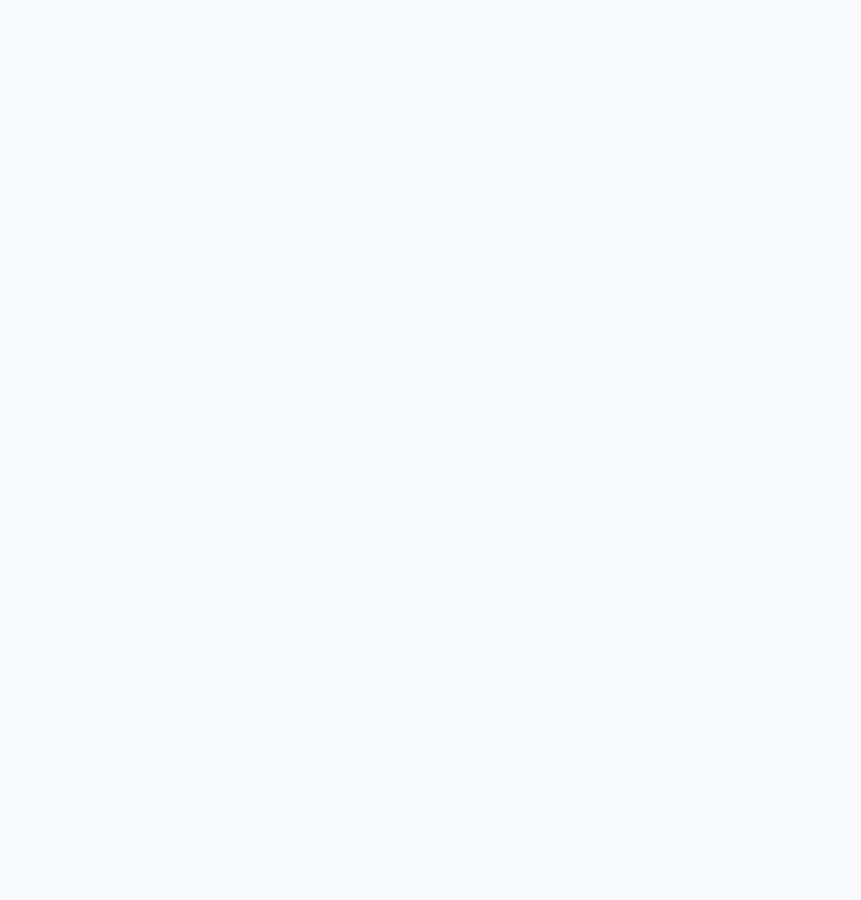
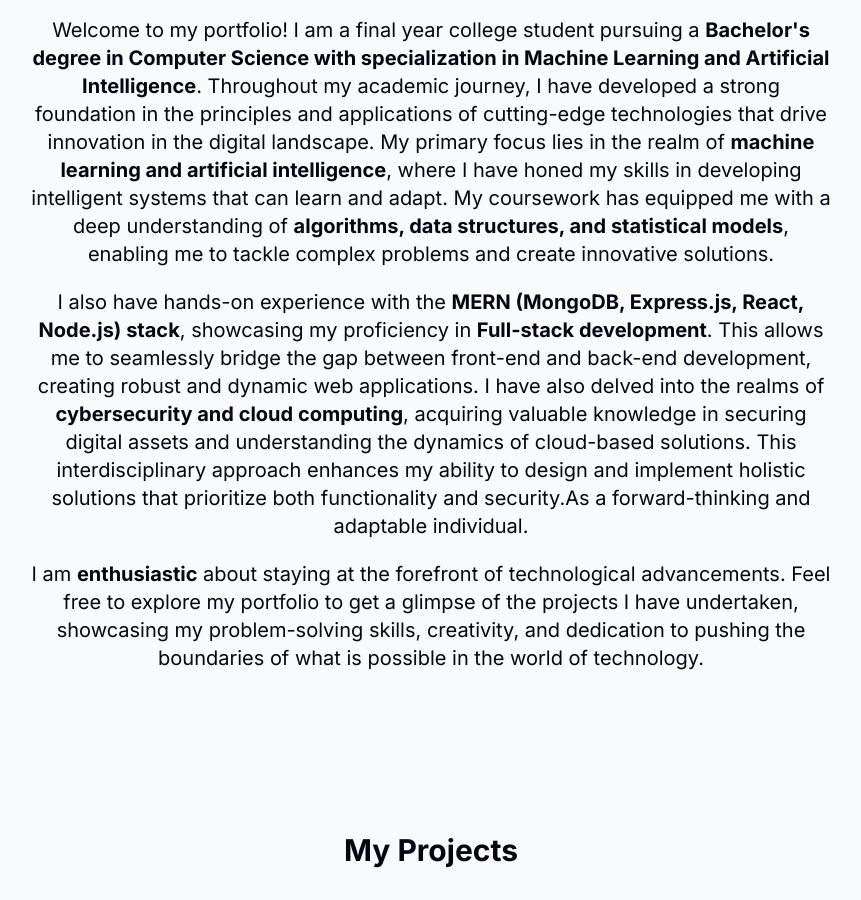
Before and after one commit to piyush-gupta123/Portfolio, a Next.js app: page / in a window 1280 px wide. Shown: the part 980-1880 px from the top of the page, without its empty margins (209-1070 px from the left). Before the commit the page ends 960 px from the top, so only its background shows below. Built offline with nearby package versions, Linux system fonts and the light colour scheme.

Commit message:
About section is complete

```diff
--- a/app/page.tsx
+++ b/app/page.tsx
@@ -1,3 +1,5 @@
+import About from "@/components/About";
+import Projects from "@/components/Projects";
 import Intro from "@/components/intro";
 import Sectiondivider from "@/components/section-divider";
 
@@ -5,7 +7,9 @@ export default function Home() {
   return (
     <main className="flex flex-col items-center px-4">
       <Intro />
-      <Sectiondivider/>
+      <Sectiondivider />
+      <About />
+      <Projects />
     </main>
-  )
+  );
 }
--- /dev/null
+++ b/components/About.tsx
@@ -0,0 +1,64 @@
+"use client";
+
+import React from "react";
+import { motion } from "framer-motion";
+import SectionHeading from "./section-heading";
+
+export default function About() {
+  return (
+    <motion.section
+      className="mb-28 max-w-[50rem] text-center leading-8 sm:mb-40"
+      initial={{ opacity: 0, y: 100 }}
+      animate={{ opacity: 1, y: 0 }}
+      transition={{ delay: 0.175 }}
+    >
+      <SectionHeading>About me</SectionHeading>
+      <p className="mb-5 text-xl">
+        Welcome to my portfolio! I am a final year college student pursuing a{" "}
+        <span className="font-bold">
+          Bachelor's degree in Computer Science with specialization in Machine
+          Learning and Artificial Intelligence
+        </span>
+        . Throughout my academic journey, I have developed a strong foundation
+        in the principles and applications of cutting-edge technologies that
+        drive innovation in the digital landscape. My primary focus lies in the
+        realm of{" "}
+        <span className="font-bold">
+          machine learning and artificial intelligence
+        </span>
+        , where I have honed my skills in developing intelligent systems that
+        can learn and adapt. My coursework has equipped me with a deep
+        understanding of{" "}
+        <span className="font-bold">
+          algorithms, data structures, and statistical models
+        </span>
+        , enabling me to tackle complex problems and create innovative
+        solutions.
+      </p>
+      <p className="mb-5 text-xl">
+        I also have hands-on experience with the{" "}
+        <span className="font-bold">
+          MERN (MongoDB, Express.js, React, Node.js) stack
+        </span>
+        , showcasing my proficiency in{" "}
+        <span className="font-bold">Full-stack development</span>. This allows
+        me to seamlessly bridge the gap between front-end and back-end
+        development, creating robust and dynamic web applications. I have also
+        delved into the realms of{" "}
+        <span className="font-bold">cybersecurity and cloud computing</span>,
+        acquiring valuable knowledge in securing digital assets and
+        understanding the dynamics of cloud-based solutions. This
+        interdisciplinary approach enhances my ability to design and implement
+        holistic solutions that prioritize both functionality and security.As a
+        forward-thinking and adaptable individual.
+      </p>
+      <p className="text-xl">
+        I am <span className="font-bold">enthusiastic</span> about staying at
+        the forefront of technological advancements. Feel free to explore my
+        portfolio to get a glimpse of the projects I have undertaken, showcasing
+        my problem-solving skills, creativity, and dedication to pushing the
+        boundaries of what is possible in the world of technology.
+      </p>
+    </motion.section>
+  );
+}
--- /dev/null
+++ b/components/Projects.tsx
@@ -0,0 +1,8 @@
+import React from 'react'
+import SectionHeading from './section-heading'
+
+export default function Projects() {
+  return (
+    <SectionHeading>My projects</SectionHeading>
+  )
+}
--- a/components/intro.tsx
+++ b/components/intro.tsx
@@ -47,7 +47,7 @@ export default function Intro() {
           </motion.div>
         </div>
       </div>
-      <motion.p
+      <motion.h1
         className="mb-10 mt-4 px-4 font-small text-m !leading-[1.5] sm:text-4xl"
         initial={{ opacity: 0, y: 100 }}
         animate={{ opacity: 1, y: 0 }}
@@ -57,7 +57,7 @@ export default function Intro() {
         science. As a <span className="font-bold">budding professional</span> in
         the field, my journey has been fueled by a relentless curiosity for
         technology and a commitment to turning ideas into reality through code.
-      </motion.p>
+      </motion.h1>
 
       <motion.div className="flex flex-col sm:flex-row gap-4 px-4 text-lg font-medium items-center justify-center"
         initial={{ opacity: 0, y: 100 }}
--- a/components/section-divider.tsx
+++ b/components/section-divider.tsx
@@ -6,7 +6,7 @@ import { motion } from "framer-motion";
 
 export default function Sectiondivider() {
   return (
-    <motion.div className="bg-gray-200 my-24 h-16 w-1 rounded-full hiddrn sm:block"
+    <motion.div className="bg-gray-200 my-20 h-16 w-1 rounded-full hiddrn sm:block"
         initial={{opacity:0, y:100}}
         animate={{opacity: 1, y:0}}
         transition={{delay:0.125}}
--- /dev/null
+++ b/components/section-heading.tsx
@@ -0,0 +1,10 @@
+import React from 'react'
+
+type sectionHeadingProps={
+  children: React.ReactNode
+}
+export default function SectionHeading({children}:sectionHeadingProps) {
+  return (
+    <h1 className="text-3xl font-bold mb-8 capitalize">{children}</h1>
+  )
+}
```
